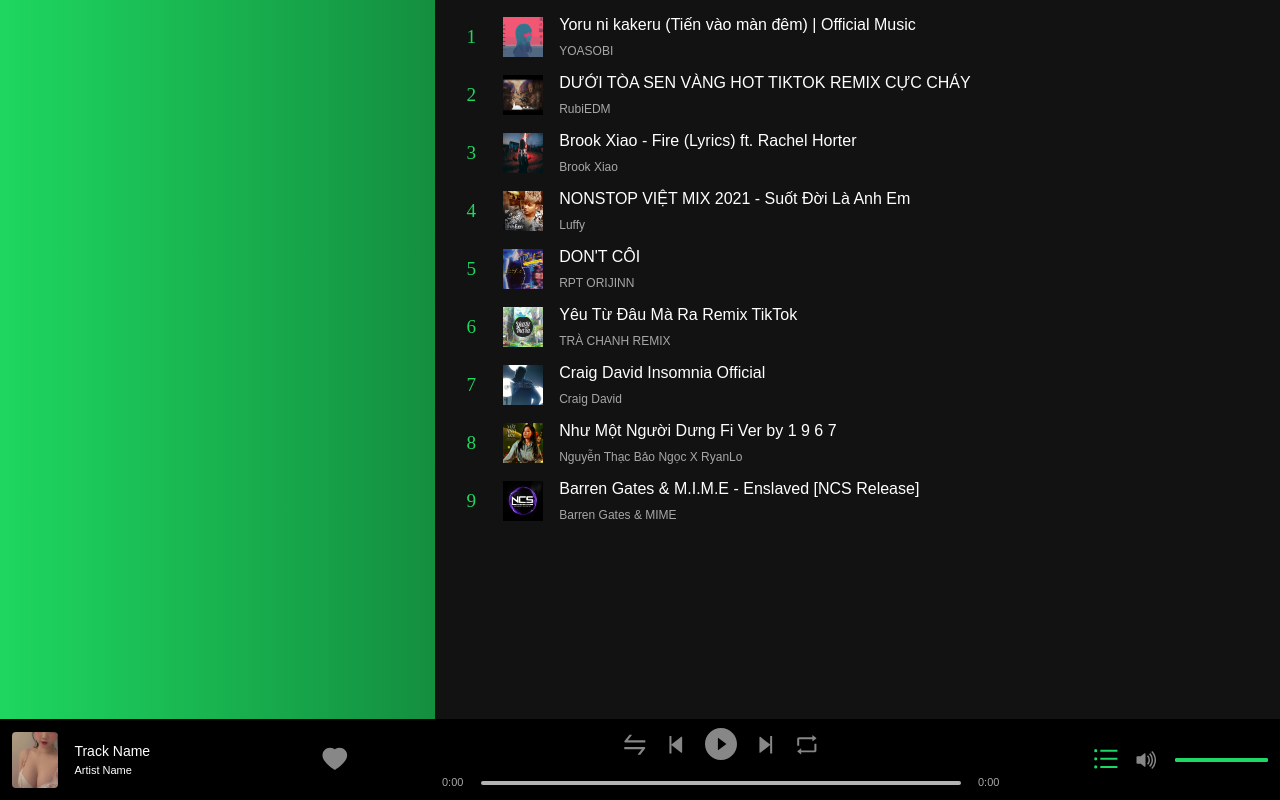
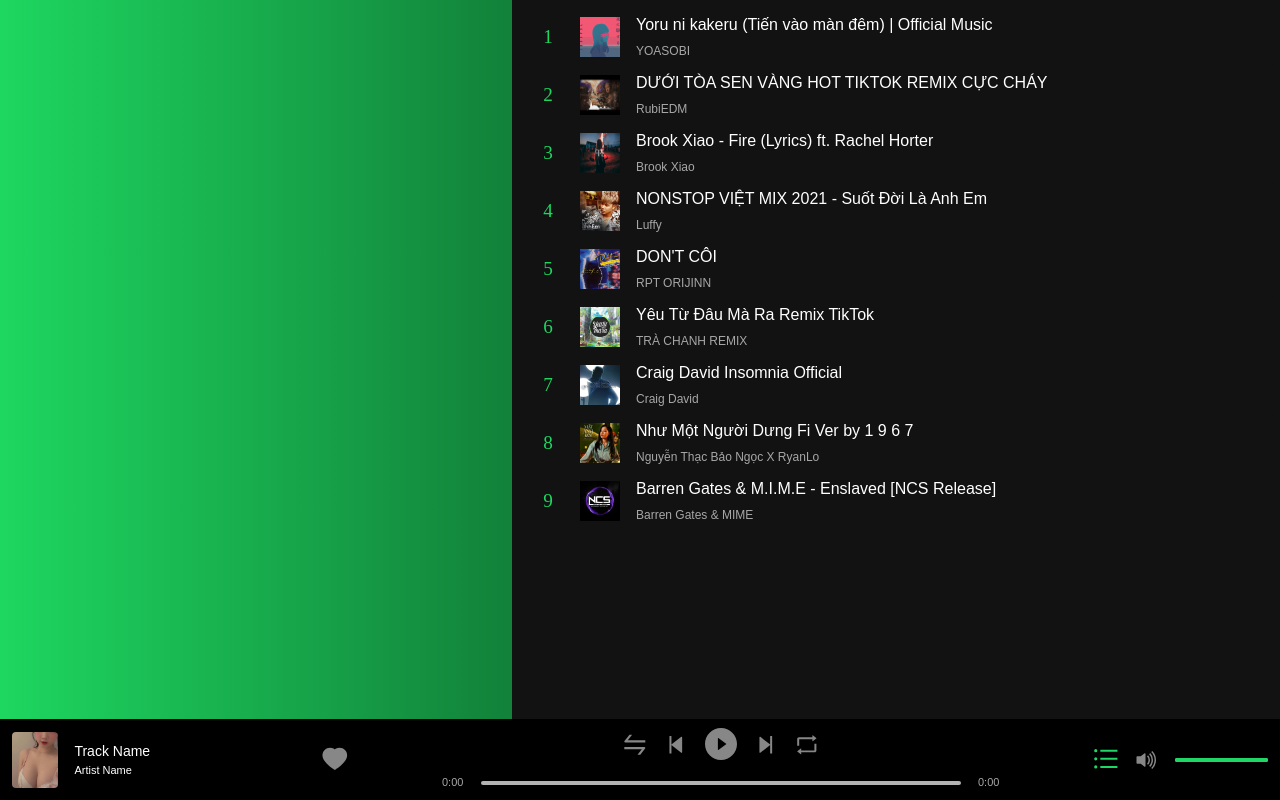
Before and after one commit to Luong-Quang-Huy/Music-App, a React (Vite) app: page / in a window 1280 px wide. Built offline with nearby package versions, Linux system fonts and the light colour scheme.

Commit message:
deploy Music App on gh-pages

```diff
--- a/src/App.css
+++ b/src/App.css
@@ -342,11 +342,11 @@
   position: absolute;
   top: 0;
   right: 0;
-  height: calc(100vh - 64px);
+  height: calc(100vh - 80px);
 
   padding: 8px 4px;
   background-color: #121212;
-  width: 66%;
+  width: 60%;
   min-width: 686px;
   list-style: none;
 }
```
